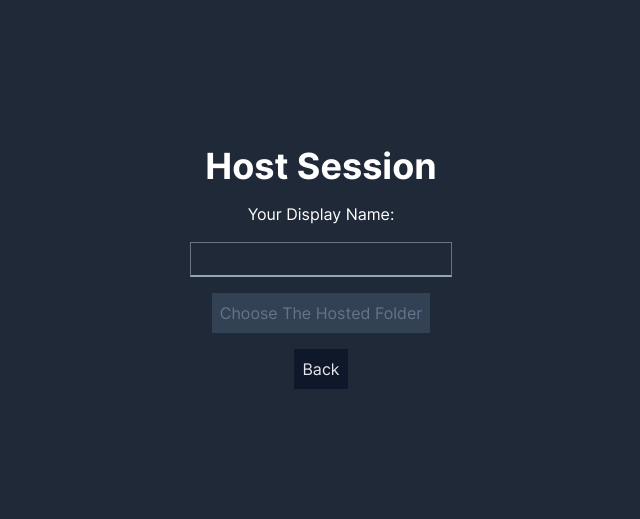
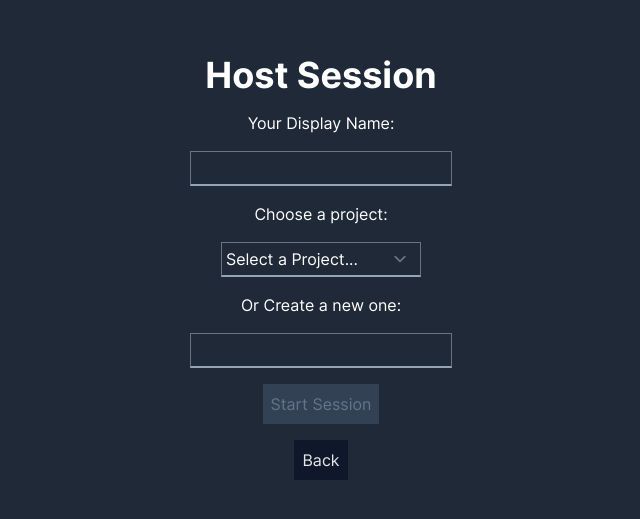
Before and after one commit to lee-orr/script-collaboration-app, a React (Vite) app in the folder frontend-ts/: page /host in a window 1280 px wide. Shown: the part 133-652 px from the top of the page, without its empty margins (319-959 px from the left). Built offline with nearby package versions, Linux system fonts and the light colour scheme.

Commit message:
local storage projects

```diff
--- a/frontend-ts/src/App.tsx
+++ b/frontend-ts/src/App.tsx
@@ -2,6 +2,7 @@ import LoadingOrError from 'components/LoadingOrError'
 import type { ReactElement } from 'react'
 import { lazy, Suspense } from 'react'
 import { BrowserRouter, Route, Routes } from 'react-router-dom'
+import { LocalStorageProjectList } from 'utils/LocalStorageProjectList'
 
 const MenuPage = lazy(async () => import('pages/Menu'))
 const Join = lazy(async () => import('pages/Join'))
@@ -15,7 +16,10 @@ export default function App(): ReactElement {
 					<Route path='/' element={<MenuPage />} />
 					<Route path='/join' element={<Join />} />
 					<Route path='/join/:presetCode' element={<Join />} />
-					<Route path='/host' element={<Host />} />
+					<Route
+						path='/host'
+						element={<Host projects={LocalStorageProjectList} />}
+					/>
 				</Routes>
 			</Suspense>
 		</BrowserRouter>
--- a/frontend-ts/src/pages/Host.tsx
+++ b/frontend-ts/src/pages/Host.tsx
@@ -3,19 +3,40 @@ import Input from 'components/Input'
 import type { ReactElement } from 'react'
 import { useState } from 'react'
 import { useNavigate } from 'react-router-dom'
+import type { ProjectList } from 'utils/ProjectList'
 
-export default function HostPage(): ReactElement {
+export default function HostPage({
+	projects
+}: {
+	projects: ProjectList
+}): ReactElement {
 	const nav = useNavigate()
 	const [name, setName] = useState('')
+	const [projectList] = useState(projects.getProjectList())
+	const [project, setProject] = useState('')
 	return (
 		<div className='flex h-screen flex-col items-center justify-center gap-4'>
 			<h1 className='text-4xl font-bold'>Host Session</h1>
 			<span className=''>Your Display Name:</span>
 			<Input value={name} input={setName} />
+			<span className=''>Choose a project:</span>
+			<select data-testid={'project-selector'} className='border-b-2 border-b-slate-400 bg-transparent p-1 min-w-[200px]' value={project} onChange={(event) => setProject(event.currentTarget.value)}>
+				<option className="text-black" key="" value="">Select a Project...</option>
+				{projectList.map((project) => (<option className="text-black" key={project.key} value={project.key}>{project.name}</option>))}
+			</select>
+			<span className=''>Or Create a new one:</span>
+			<Input value={project} input={setProject}/>
 			<Button
-				disabled={name === ''}
-				click={(): void => {}}
-				label='Choose The Hosted Folder'
+				disabled={name === '' || project === ''}
+				click={async (): Promise<void> => {
+					let projectExists = projectList.find((p) => p.key === project)
+					let currentProject = project;
+					if (!projectExists) {
+						currentProject = await projects.createNewProject(project)
+					}
+					nav(`/host/${currentProject}/${name}`)
+				}}
+				label='Start Session'
 			/>
 			<Button
 				click={(): void => {
--- /dev/null
+++ b/frontend-ts/src/utils/LocalStorageProjectList.ts
@@ -0,0 +1,32 @@
+import type { Project, ProjectList } from './ProjectList'
+
+const item = localStorage.getItem('projects')
+const projectList: Project[] = item ? JSON.parse(item) : []
+
+export const LocalStorageProjectList: ProjectList & {
+	projectList: Project[]
+} = {
+	projectList,
+	getProjectList(): Project[] {
+        const item = localStorage.getItem('projects')
+        const projectList: Project[] = item ? JSON.parse(item) : []
+		return this.projectList
+	},
+	async createNewProject(name: string): Promise<string> {
+		let key = name.toLowerCase().replaceAll(/\s/g, '-')
+		this.projectList = [
+			...(this.projectList.filter((p) => p.key !== key) || []),
+			{ name, key }
+		]
+		localStorage.setItem('projects', JSON.stringify(this.projectList))
+		return key
+	},
+	async deleteProject(id: string): Promise<void> {
+		this.projectList = this.projectList
+			? this.projectList.filter(p => p.key !== id)
+			: []
+		localStorage.setItem('projects', JSON.stringify(this.projectList))
+	}
+}
+
+export default LocalStorageProjectList
--- /dev/null
+++ b/frontend-ts/src/utils/ProjectList.ts
@@ -0,0 +1,29 @@
+export interface Project {
+	name: string
+	key: string
+}
+
+export interface ProjectList {
+	getProjectList: () => Project[]
+	createNewProject: (name: string) => Promise<string>
+	deleteProject: (id: string) => Promise<void>
+}
+
+export function createInMemoryProjectList(list: Project[]) : ProjectList & {list: Project[]} {
+	return {
+		list,
+		getProjectList() {
+			return list;
+		},
+		async createNewProject(name) {
+			let key = name.toLowerCase().replaceAll(/\s/g, '-');
+			this.list = [
+			...(this.list.filter((p) => p.key !== key) || []),
+			{ name, key }
+		];
+	return key
+},
+		async deleteProject(id) {this.list = this.list
+			? this.list.filter(p => p.key !== id)
+			: []}}
+}
```
Also changed, not shown: 1 other file (tests, documents, lock files or other folders).
